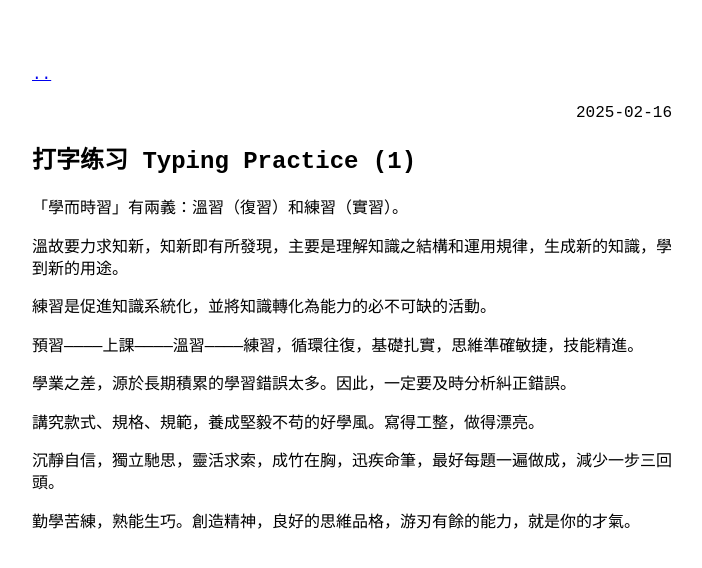
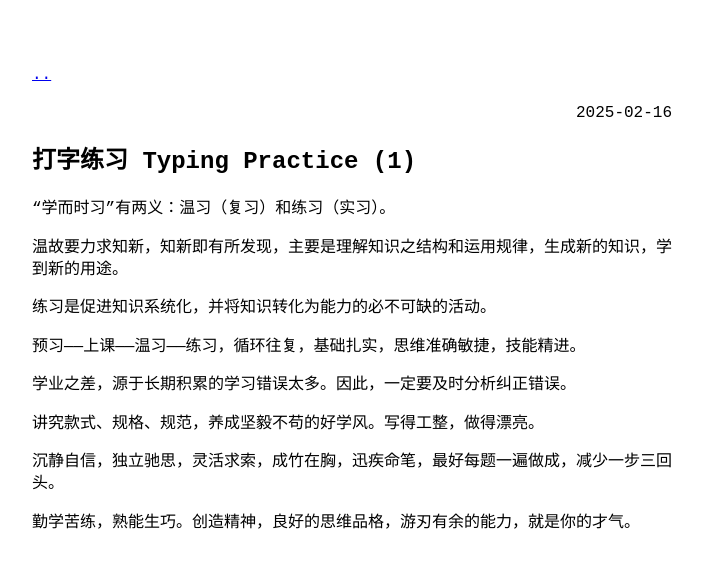
Before and after one commit to szxzip/szxzip.org, a Jekyll site: the page built from _posts/2025-02-16-typing-practice-(1).md, in a window 1280 px wide. Shown: the top 568 px of the page, without its empty margins (288-990 px from the left). Built offline with Jekyll 4.4.1, drawn with Linux system fonts in a browser that asks for light colours.

Commit message:
new post

```diff
--- a/_posts/2025-02-16-typing-practice-(1).md
+++ b/_posts/2025-02-16-typing-practice-(1).md
@@ -4,18 +4,18 @@ category: twaddle_tales
 title: 打字练习 Typing Practice (1)
 ---
 
-「學而時習」有兩義：溫習（復習）和練習（實習）。
+“学而时习”有两义：温习（复习）和练习（实习）。
 
-溫故要力求知新，知新即有所發現，主要是理解知識之結構和運用規律，生成新的知識，學到新的用途。
+温故要力求知新，知新即有所发现，主要是理解知识之结构和运用规律，生成新的知识，学到新的用途。
 
-練習是促進知識系統化，並將知識轉化為能力的必不可缺的活動。
+练习是促进知识系统化，并将知识转化为能力的必不可缺的活动。
 
-預習————上課————溫習————練習，循環往復，基礎扎實，思維準確敏捷，技能精進。
+预习——上课——温习——练习，循环往复，基础扎实，思维准确敏捷，技能精进。
 
-學業之差，源於長期積累的學習錯誤太多。因此，一定要及時分析糾正錯誤。
+学业之差，源于长期积累的学习错误太多。因此，一定要及时分析纠正错误。
 
-講究款式、規格、規範，養成堅毅不苟的好學風。寫得工整，做得漂亮。
+讲究款式、规格、规范，养成坚毅不苟的好学风。写得工整，做得漂亮。
 
-沉靜自信，獨立馳思，靈活求索，成竹在胸，迅疾命筆，最好每題一遍做成，減少一步三回頭。
+沉静自信，独立驰思，灵活求索，成竹在胸，迅疾命笔，最好每题一遍做成，减少一步三回头。
 
-勤學苦練，熟能生巧。創造精神，良好的思維品格，游刃有餘的能力，就是你的才氣。
+勤学苦练，熟能生巧。创造精神，良好的思维品格，游刃有余的能力，就是你的才气。
```
